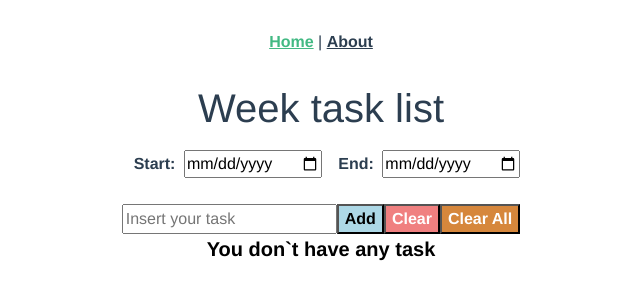
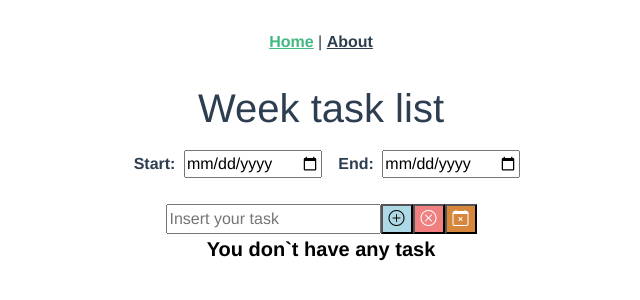
Before and after one commit to elderlira/scheduleSystem, a Vue app: page / in a window 1280 px wide. Shown: the top 300 px of the page, without its empty margins (319-959 px from the left). Built offline with nearby package versions, Linux system fonts and the light colour scheme.

Commit message:
added icons to button remove itens and calendar.

```diff
--- a/src/components/ScheduleForm.vue
+++ b/src/components/ScheduleForm.vue
@@ -9,9 +9,9 @@
     </div>
     <div>
       <input type="text" name="" id="" v-model="tarefa" placeholder="Insert your task">
-      <button class="add" @click="adicionarTarefa">Add</button>
-      <button class="clear" @click="limparLis">Clear</button>
-      <button class="clearAll" @click="clearAll">Clear All</button>
+      <button class="add" @click="adicionarTarefa"><i class="bi bi-plus-circle"></i></button>
+      <button class="clear" @click="limparLis"><i class="bi bi-x-circle"></i></button>
+      <button class="clearAll" @click="clearAll"><i class="bi bi-calendar-x"></i></button>
     </div>
     <div v-if="tarefas.length === 0 ">
       <p class="normal">You don`t have any task</p>
@@ -98,7 +98,6 @@ export default {
     this.tarefas = []
     },
     clearAll() {
-      this.tarefa = ''
       this.inicial = ''
       this.final = ''
     }
```
